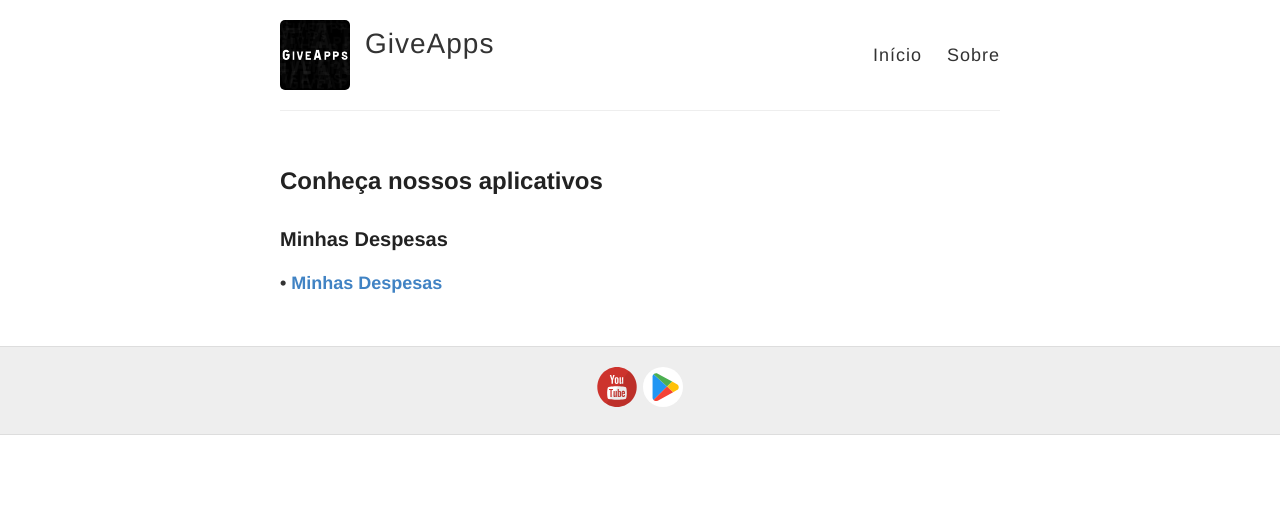
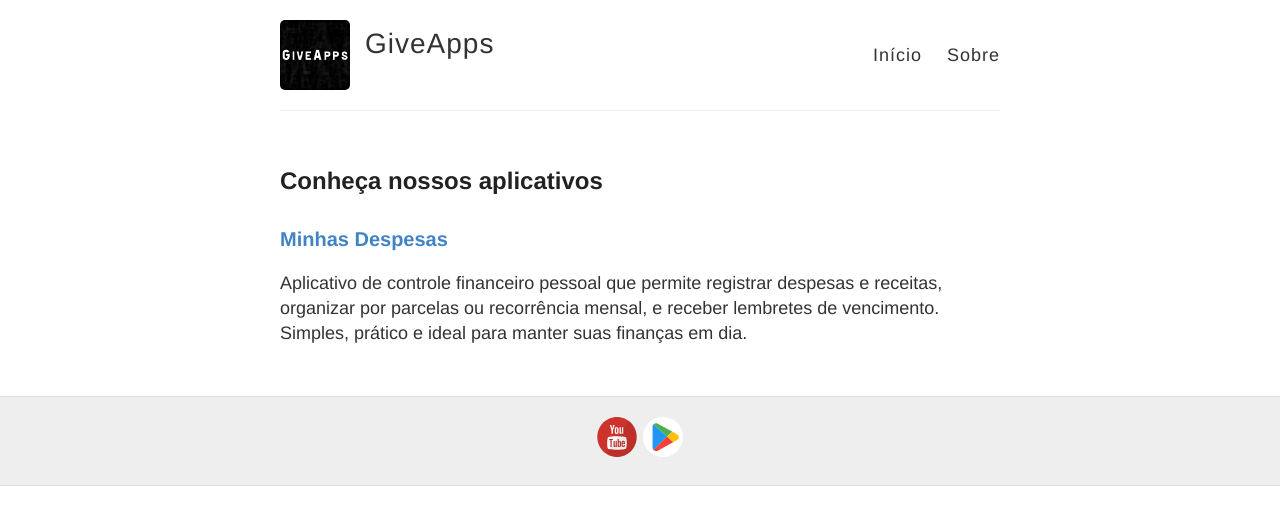
Before and after one commit to giveappsoficial/giveappsoficial.github.io, a Jekyll site: the page built from index.html, in a window 1280 px wide. Shown: the top 525 px of the page. Built offline with Jekyll 4.4.1, drawn with Linux system fonts in a browser that asks for light colours.

Commit message:
Update index.html

```diff
--- a/index.html
+++ b/index.html
@@ -3,7 +3,8 @@ layout: default
 ---
 
 <h2>Conheça nossos aplicativos</h2>
+
 <div>
-<h3>Minhas Despesas</h3>
-<p><strong>• <a href="https://play.google.com/store/apps/details?id=com.giveapps.minhasdespesas" target="_blank">Minhas Despesas</a></strong></p>
+  <h3><a href="https://giveappsoficial.github.io/minhas-despesas/" target="_blank">Minhas Despesas</a></h3>
+  <p>Aplicativo de controle financeiro pessoal que permite registrar despesas e receitas, organizar por parcelas ou recorrência mensal, e receber lembretes de vencimento. Simples, prático e ideal para manter suas finanças em dia.</p>
 </div>
```
